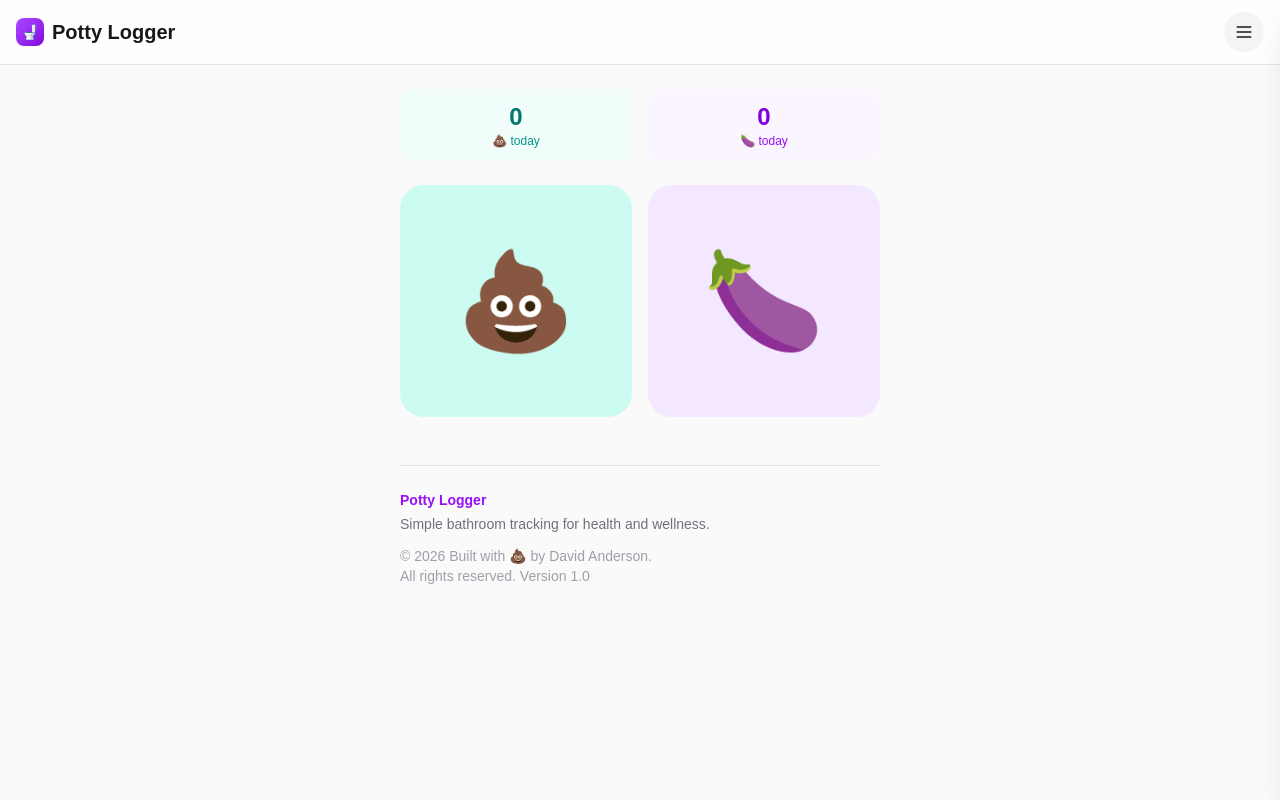
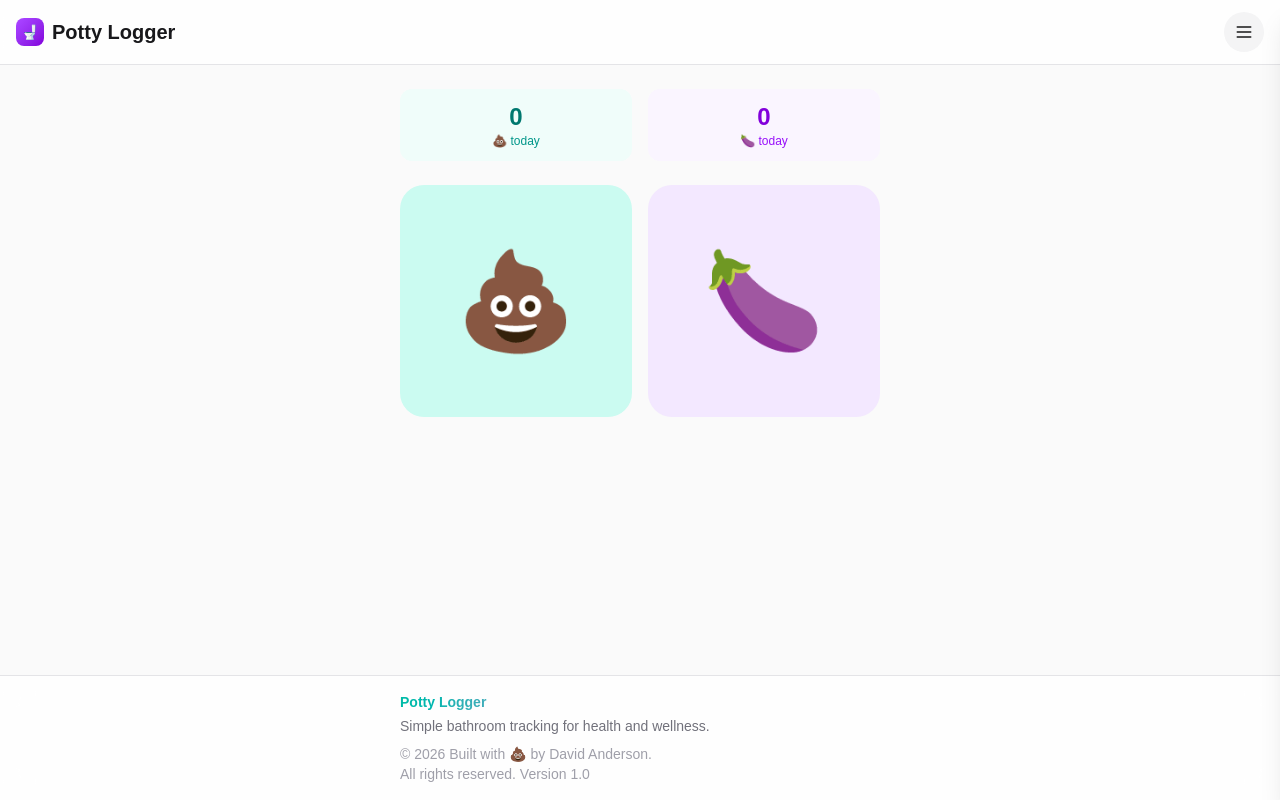
Before and after one commit to d4vid4nderson/habit-a-day, a Next.js app: page / in a window 1280 px wide. Built offline with nearby package versions, Linux system fonts and the light colour scheme.

Commit message:
Fix footer: fixed to bottom, gradient text, proper padding

```diff
--- a/src/app/page.tsx
+++ b/src/app/page.tsx
@@ -6,7 +6,7 @@ import { History } from '@/components/History';
 import { Stats } from '@/components/Stats';
 import { Calendar } from '@/components/Calendar';
 import { Menu } from '@/components/Menu';
-import { Footer } from '@/components/Footer';
+import { Footer, FOOTER_HEIGHT } from '@/components/Footer';
 import { TrackerData, BathroomType } from '@/lib/types';
 import { loadData, saveData, createEntry } from '@/lib/storage';
 
@@ -135,7 +135,7 @@ export default function Home() {
           </div>
         </header>
 
-        <main className="mx-auto max-w-lg px-4 py-4">
+        <main className={`mx-auto max-w-lg px-4 py-4 ${FOOTER_HEIGHT}`}>
           <div className="space-y-4">
             {/* Calendar */}
             <div className="rounded-2xl bg-white p-4 shadow-sm dark:bg-zinc-800">
@@ -157,10 +157,10 @@ export default function Home() {
                 <p className="py-4 text-center text-zinc-400">No entries</p>
               )}
             </div>
-
-            <Footer />
           </div>
         </main>
+
+        <Footer />
       </div>
     );
   }
@@ -178,7 +178,7 @@ export default function Home() {
           </div>
         </header>
 
-        <main className="mx-auto max-w-lg px-4 py-6">
+        <main className={`mx-auto max-w-lg px-4 py-6 ${FOOTER_HEIGHT}`}>
           <div className="space-y-6">
             <div className="flex justify-center py-8">
               <span className="text-[12rem]">{typeConfig[selectedType].emoji}</span>
@@ -206,10 +206,10 @@ export default function Home() {
                 Save
               </button>
             </div>
-
-            <Footer />
           </div>
         </main>
+
+        <Footer />
       </div>
     );
   }
@@ -242,7 +242,7 @@ export default function Home() {
         </div>
       </header>
 
-      <main className="mx-auto max-w-lg px-4 py-6">
+      <main className={`mx-auto max-w-lg px-4 py-6 ${FOOTER_HEIGHT}`}>
         <div className="space-y-6">
           <Stats entries={data.entries} />
 
@@ -271,9 +271,10 @@ export default function Home() {
             </div>
           )}
 
-          <Footer />
         </div>
       </main>
+
+      <Footer />
     </div>
   );
 }
--- a/src/components/Footer.tsx
+++ b/src/components/Footer.tsx
@@ -2,14 +2,13 @@
 
 export function Footer() {
   return (
-    <footer className="pt-6">
-      <div className="border-t border-zinc-200 dark:border-zinc-700" />
-      <div className="py-6 text-sm">
-        <h3 className="font-semibold text-purple-600 dark:text-purple-400">Potty Logger</h3>
+    <footer className="fixed bottom-0 left-0 right-0 border-t border-zinc-200 bg-white/80 backdrop-blur-lg dark:border-zinc-700 dark:bg-zinc-900/80">
+      <div className="mx-auto max-w-lg px-4 py-4 text-sm">
+        <h3 className="font-semibold bg-gradient-to-r from-teal-500 to-purple-500 bg-clip-text text-transparent">Potty Logger</h3>
         <p className="mt-1 text-zinc-500 dark:text-zinc-400">
           Simple bathroom tracking for health and wellness.
         </p>
-        <p className="mt-3 text-zinc-400 dark:text-zinc-500">
+        <p className="mt-2 text-zinc-400 dark:text-zinc-500">
           © 2026 Built with 💩 by David Anderson.
         </p>
         <p className="text-zinc-400 dark:text-zinc-500">
@@ -19,3 +18,5 @@ export function Footer() {
     </footer>
   );
 }
+
+export const FOOTER_HEIGHT = 'pb-44';
```
